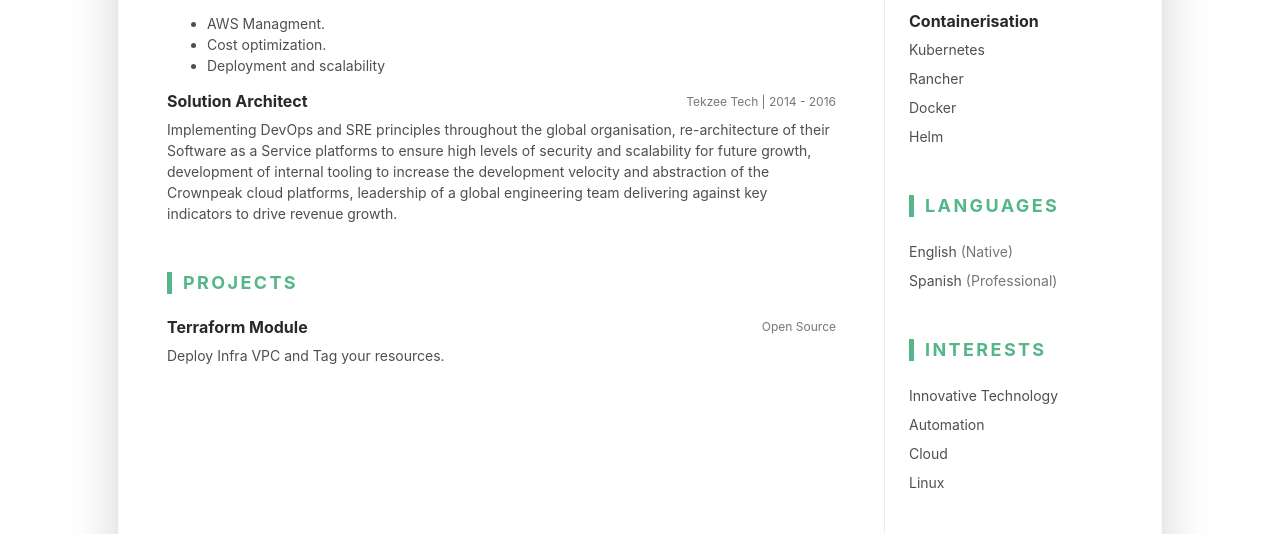
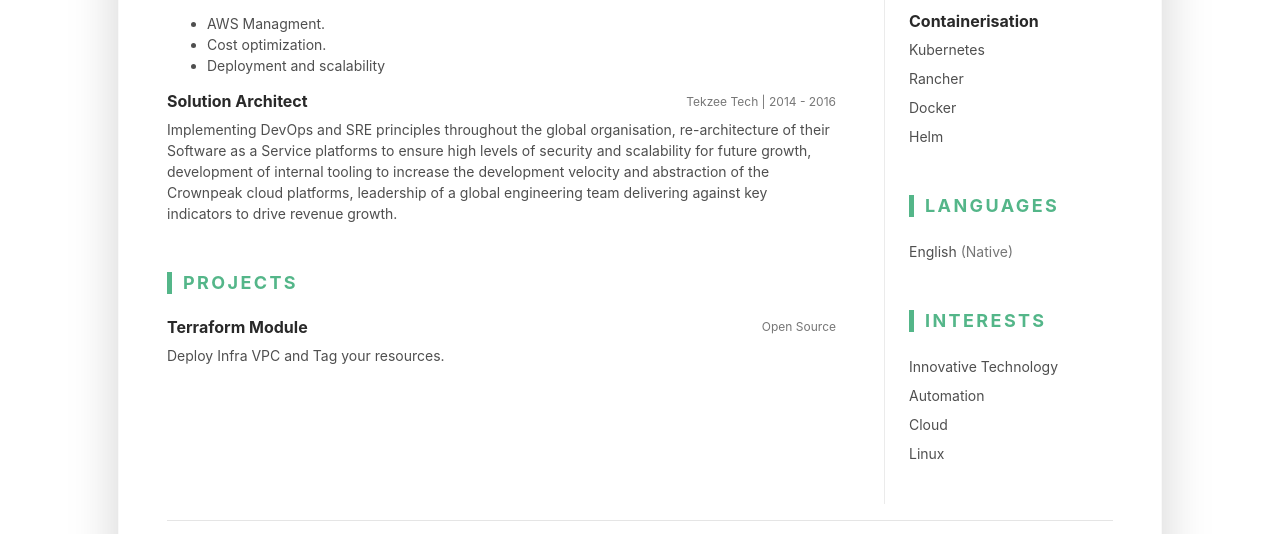
Before and after one commit to abaghel/abaghel.github.io, a plain HTML site: page index.html in a window 1280 px wide. Shown: the part 857-1391 px from the top of the page. Drawn offline with Linux system fonts and the light colour scheme.

Commit message:
Added changed for lang

```diff
--- a/index.html
+++ b/index.html
@@ -244,7 +244,6 @@
 										<h3 class="text-uppercase resume-section-heading mb-4">Languages</h3>
 										<ul class="list-unstyled resume-lang-list">
 											<li class="mb-2">English <span class="text-muted">(Native)</span></li>
-											<li>Spanish <span class="text-muted">(Professional)</span></li>
 										</ul>
 									</section><!--//certificates-section-->
 									<section class="skills-section py-3">
```
